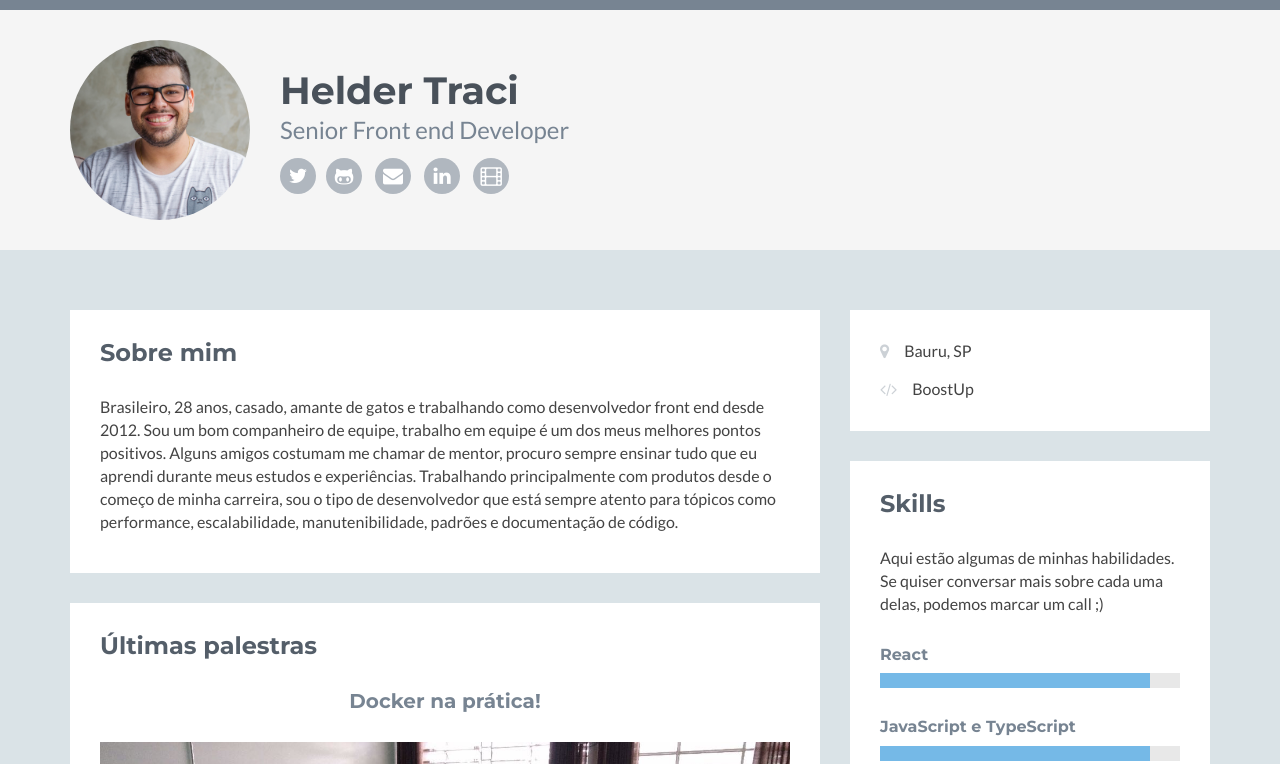
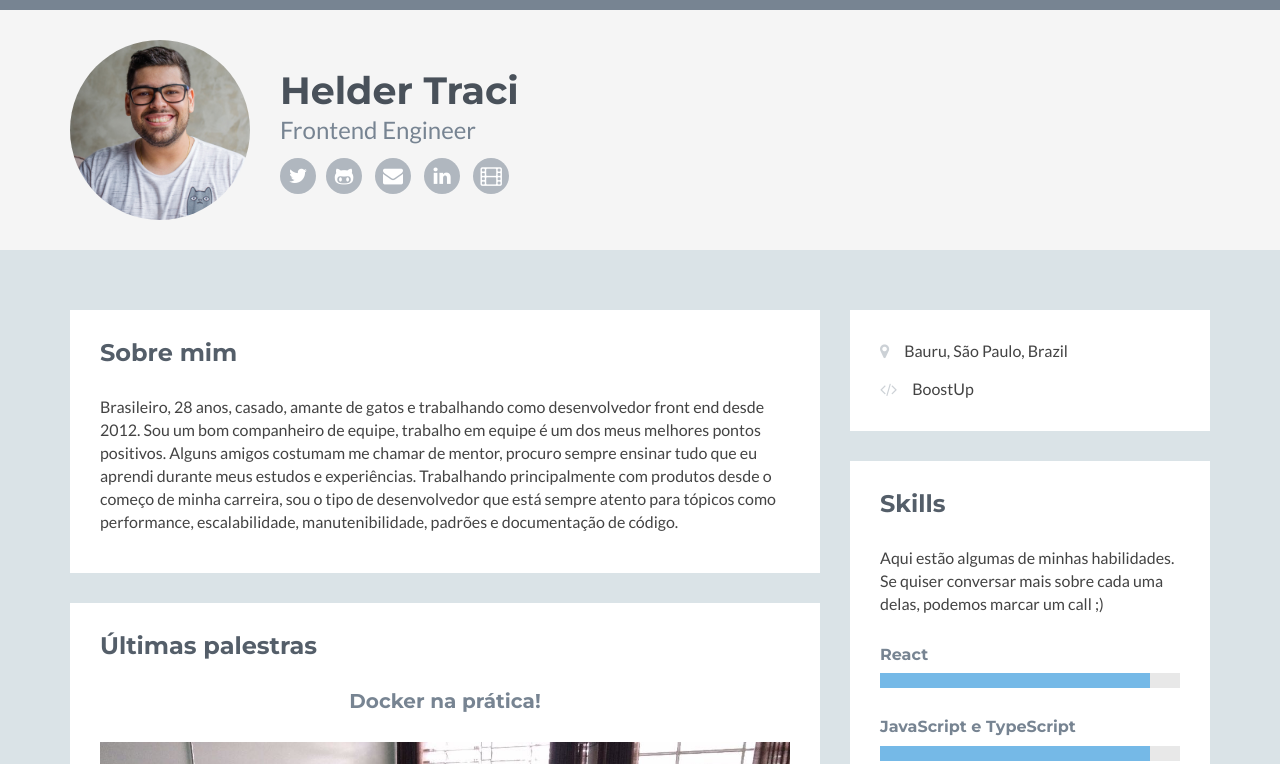
Before and after one commit to helderdiin/helderdiin.github.io, a plain HTML site: page index.html in a window 1280 px wide. Shown: the top 764 px of the page. Drawn offline with Linux system fonts and the light colour scheme.

Commit message:
Atualizando dados

```diff
--- a/index.html
+++ b/index.html
@@ -41,7 +41,7 @@
             <img style="width: 180px; border-radius: 100px;" class="profile-image img-responsive pull-left" src="assets/images/profile.jpg" alt="James Lee" />
             <div class="profile-content pull-left">
                 <h1 class="name">Helder Traci</h1>
-                <h2 class="desc">Senior Front end Developer</h2>
+                <h2 class="desc">Frontend Engineer</h2>
                 <ul class="social list-inline">
                     <li><a href="https://twitter.com/Helderdiin" title="Twitter"><i class="fa fa-twitter"></i></a></li><li><a href="https://github.com/helderdiin" title="GitHub"><i class="fa fa-github-alt"></i></a></li>
                     <li><a href="mailto:helder.traci@gmail.com" title="Gmail"><i class="fa fa-envelope"></i></a></li>
@@ -202,7 +202,7 @@
                         <h2 class="heading sr-only">Informações</h2>
                         <div class="content">
                             <ul class="list-unstyled">
-                                <li><i class="fa fa-map-marker"></i><span class="sr-only">Localidade:</span>Bauru, SP</li>
+                                <li><i class="fa fa-map-marker"></i><span class="sr-only">Localidade:</span>Bauru, São Paulo, Brazil</li>
                                 <li><i class="fa fa-code"></i><span class="sr-only">Trabalho:</span>BoostUp</li>
                                 <!-- <li><i class="fa fa-envelope-o"></i><span class="sr-only">Email:</span><a href="#">jameslee@website.com</a></li>
                                 <li><i class="fa fa-link"></i><span class="sr-only">Website:</span><a href="#">http://www.website.com</a></li> -->
```
